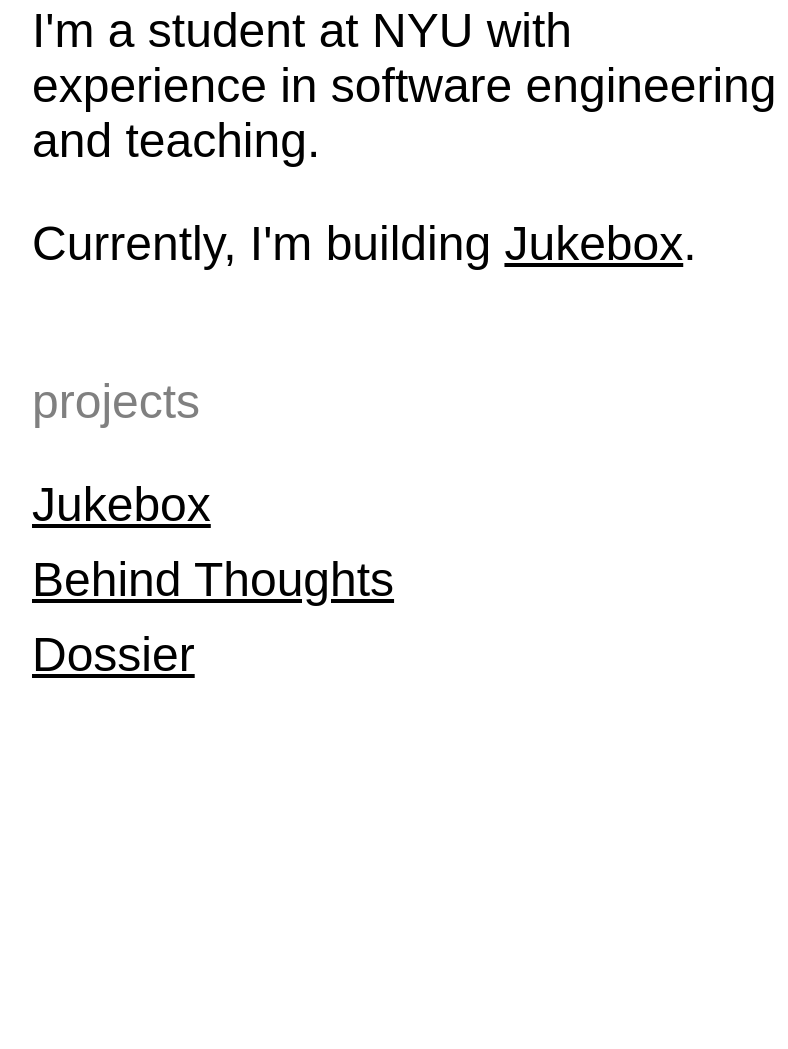
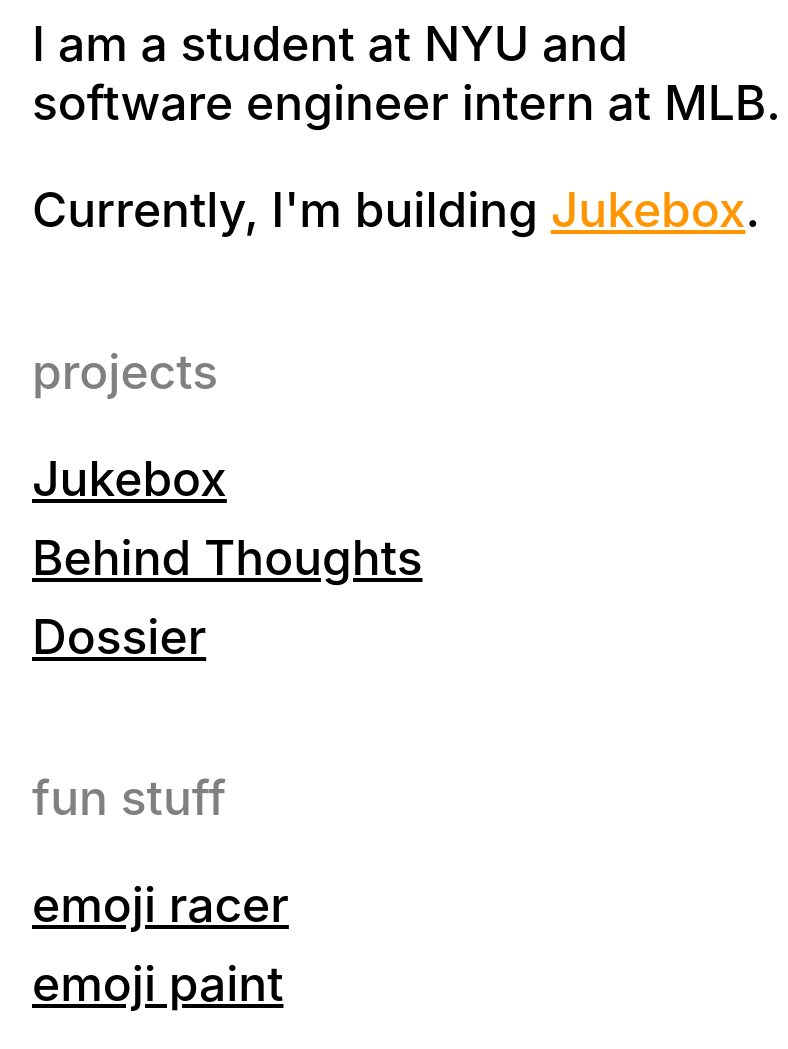
Before and after one commit to vikasnair/personal_website, a plain HTML site: page index.html in a window 1280 px wide. Shown: the part 441-1490 px from the top of the page, without its empty margins (96-884 px from the left). Before the commit the page ends 1251 px from the top, so only its background shows below. Drawn offline with Linux system fonts and the light colour scheme; a web font is replaced by a local one.

Commit message:
changed styles, added content

```diff
--- a/index.html
+++ b/index.html
@@ -23,13 +23,12 @@
 
 		<div class="text-content">
 			<p>
-				👋
+				👋 Hi!
 			</p>
 			<p>
-				I'm a student at NYU with experience in software engineering and teaching.
-			</p>
+				I am a student at NYU and software engineer intern at MLB.
 			<p>
-				Currently, I'm building <a href="http://getjukebox.io">Jukebox</a>.
+				Currently, I'm building <a id='jukebox' href="http://getjukebox.io">Jukebox</a>.
 			</p>
 		</div>
 
@@ -54,5 +53,22 @@
 				</li>
 			</ul>
 		</div>
+
+		<div class="text-content">
+			<div class="section-head">fun stuff</div>
+
+			<ul>
+				<li>
+					<div class="list-content">
+						<a href="http://race.vikasnair.com">emoji racer</a>
+					</div>
+				</li>
+				<li>
+					<div class="list-content">
+						<a href="http://paint.vikasnair.com">emoji paint</a>
+					</div>
+				</li>
+			</ul>
+		</div>
 	</body>
 </html>
--- a/styles/css/style.css
+++ b/styles/css/style.css
@@ -1,10 +1,22 @@
 @import url("https://use.typekit.net/xkc7zmp.css");
 
+::selection {
+    background-color: #79FFE1;
+    color: #000;
+}
+
+html, body {
+	background-color: white;
+	color: black;
+}
 body {
-	font-family: 'futura-pt', sans-serif;
+	font-family: '-apple-system', 'Helvetica Neue', 'Segoe UI', sans-serif;
 	font-weight: 500;
 	margin: 2.5%;
-	font-size: 14pt;
+	font-size: 14px;
+	text-rendering: 'optimizeLegibility';
+	-webkit-font-smoothing: 'antialiased';
+	padding-bottom: 6rem;
 }
 
 #top, .text-content {
@@ -25,15 +37,20 @@
 
 #signature {
 	font-weight: 600;
-	font-style: italic;
+	/* font-style: italic; */
 }
 
 #social a {
 	margin-right: 5px;
+	/* color: #D400FF; */
+}
+
+#jukebox {
+	color: #ff9500;
 }
 
 #gh {
-	color: #212529; /*#4078c0;*/
+	color: #212529;
 }
 
 #in {
@@ -68,9 +85,16 @@
 	margin-bottom: 20px;
 }
 
-.text-content a {
+a {
+	font-style: normal;
+}
+
+a:link {
 	color: black;
-	font-style: normal;
+}
+
+a:hover, .text-content a:visited {
+	color: #D400FF;
 }
 
 .section-head {
```
